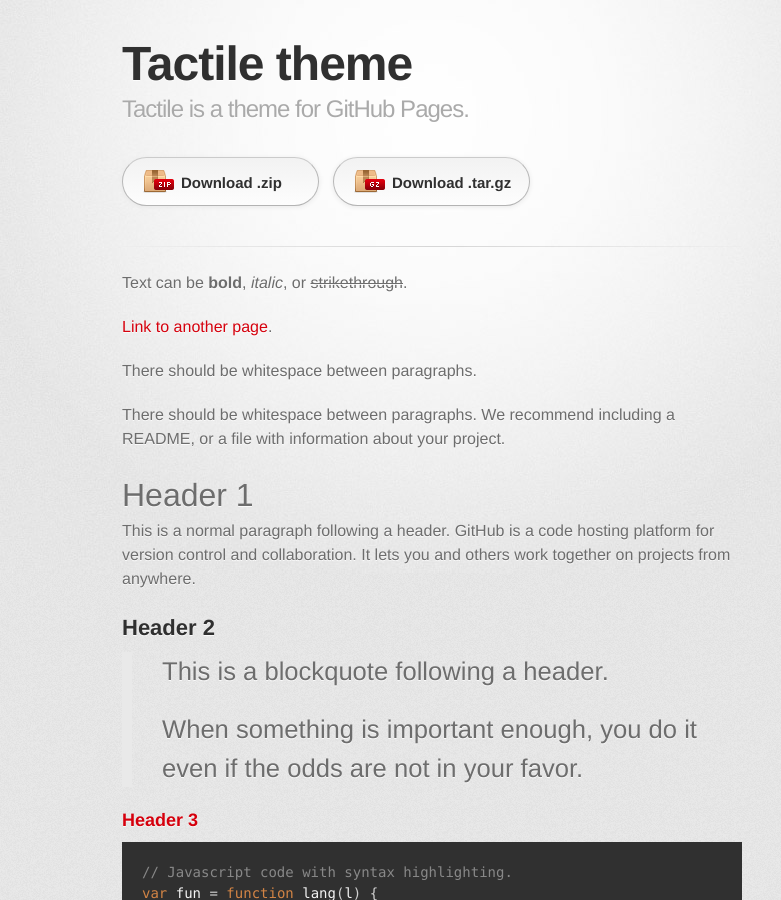
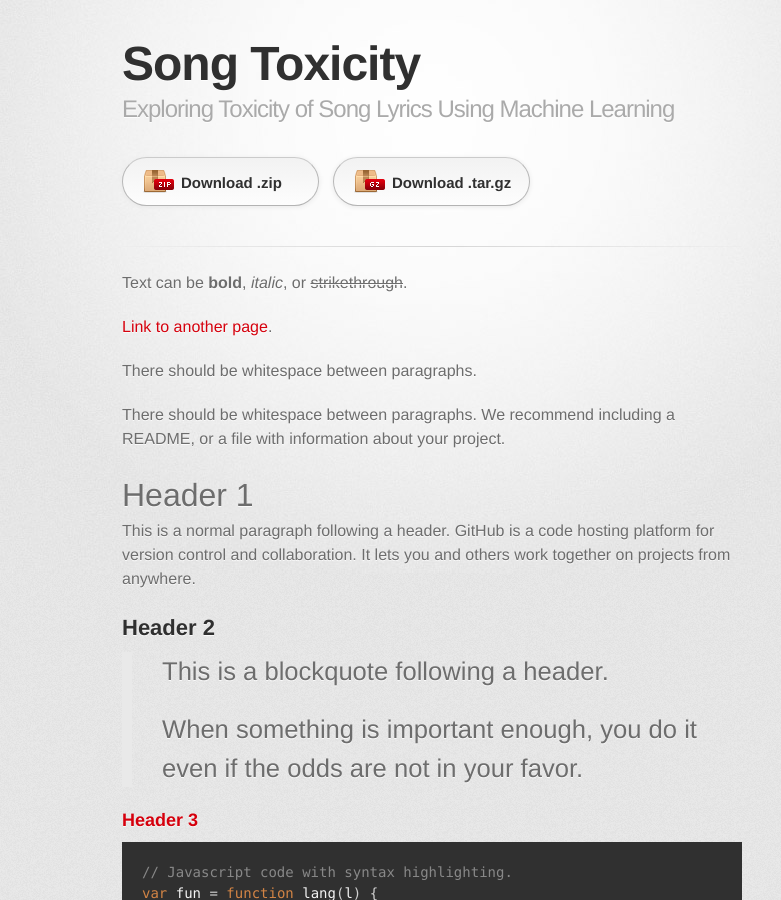
Before and after one commit to songtoxicity/songtoxicity.github.io, a Jekyll site: the page built from index.md, in a window 1280 px wide and 900 px high. Shown: the whole window, without its empty margins (208-989 px from the left). Built offline with Jekyll 4.4.1, drawn with Linux system fonts in a browser that asks for light colours; some web fonts are replaced; some of the changed text lies outside the part shown.

Commit message:
change title

````diff
--- a/_config.yml
+++ b/_config.yml
@@ -1,5 +1,5 @@
-title: Tactile theme
-description: Tactile is a theme for GitHub Pages.
+title: Song Toxicity
+description: Exploring Toxicity of Song Lyrics Using Machine Learning
 show_downloads: true
 google_analytics:
 theme: jekyll-theme-tactile
--- a/index.md
+++ b/index.md
@@ -119,5 +119,4 @@ Long, single-line code blocks should not wrap. They should horizontally scroll i
 ```
 
 ```
-The final element.
-```
+The final el```
````
